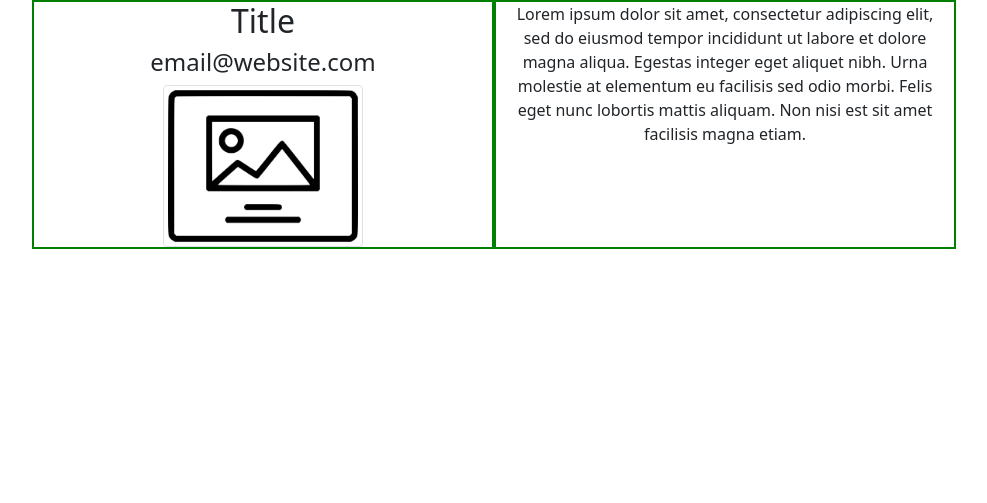
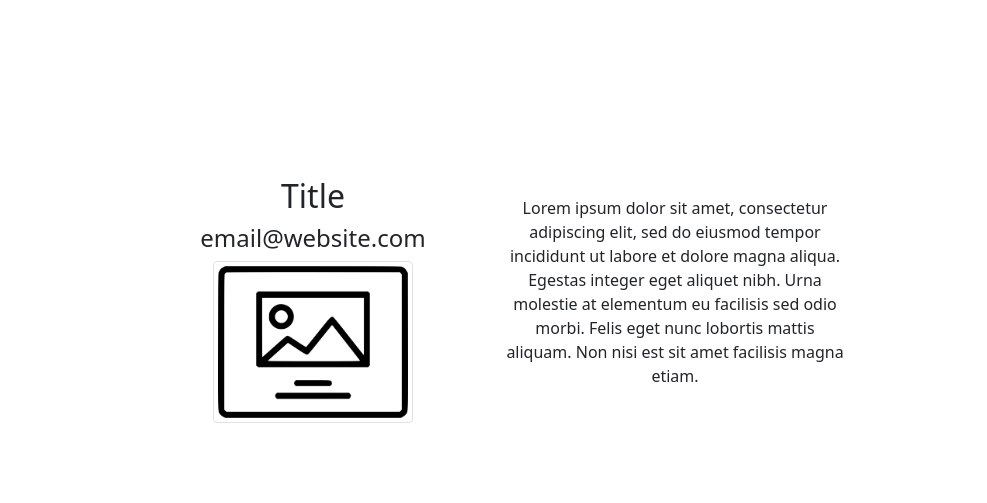
Before and after one commit to solangewright/javascript, a plain HTML site: page projects/profile-generator/profile.html in a window 1280 px wide. Shown: the whole page, without its empty margins (146-1133 px from the left). Drawn offline with nearby package versions, Linux system fonts and the light colour scheme.

Commit message:
New changes

```diff
--- a/projects/profile-generator/style.css
+++ b/projects/profile-generator/style.css
@@ -9,11 +9,20 @@
 }
 
 .col {
-    border: 2px solid green;
     text-align: center;
+    display: flex;
+    align-items: center;
+    flex-direction: column;
+    justify-content: center;
 }
+
 
 .profile-main {
     width: 900px;
     margin: auto;
 }
+
+.row {
+    padding: 100px;
+    height: 600px;
+}
```
